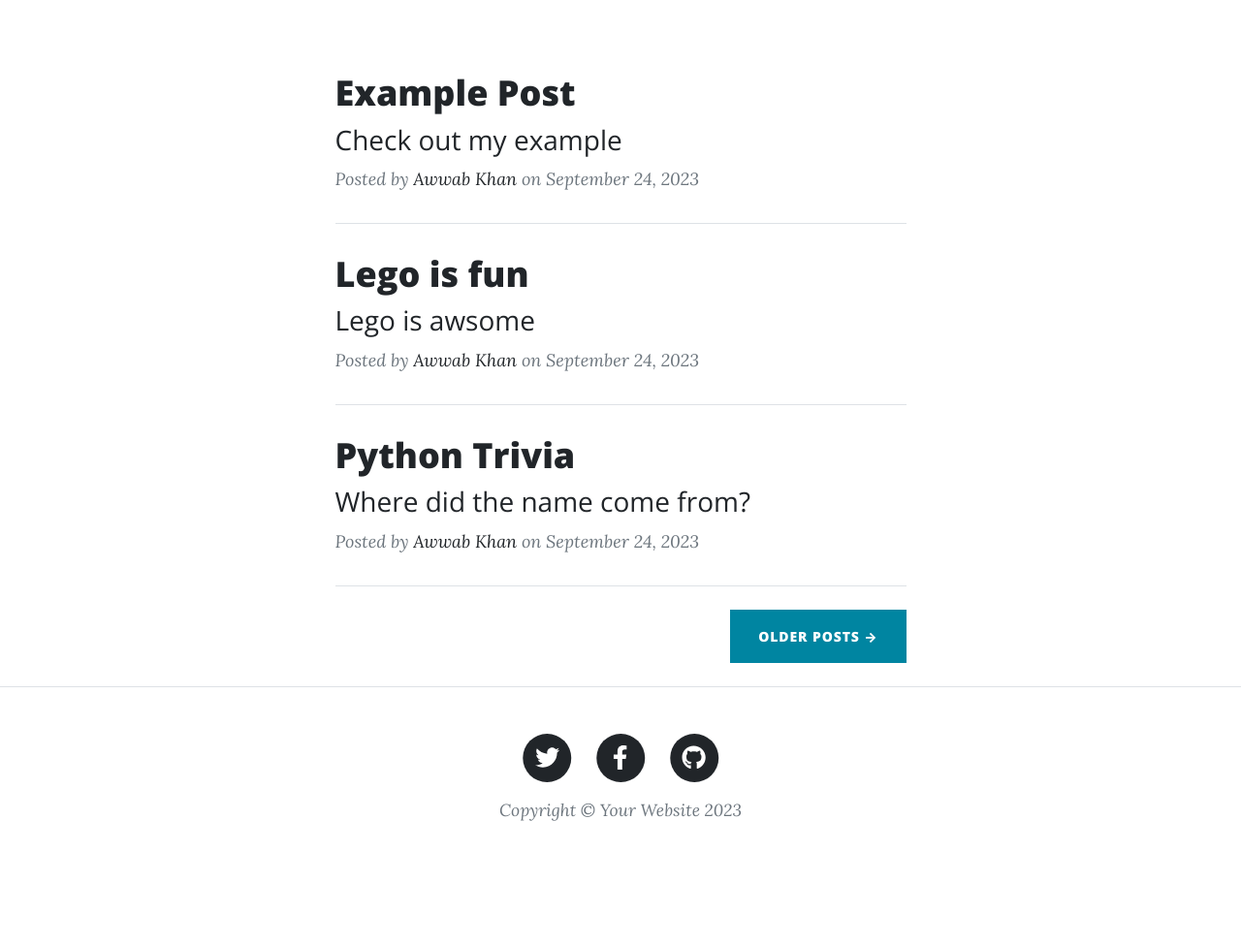
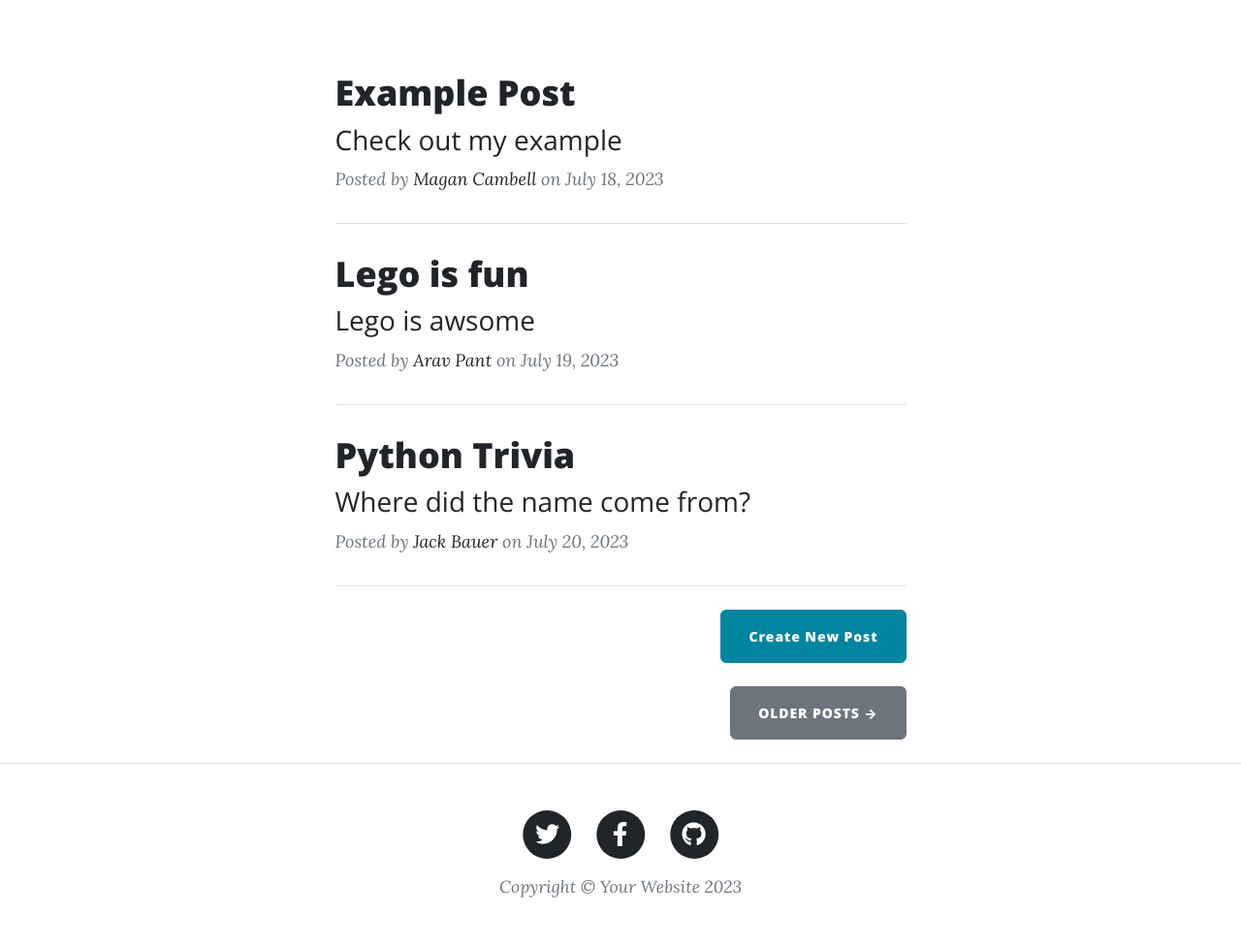
Before and after one commit to M-Awwab-Khan/cool-flask-blog, a Flask app: page / in a window 1280 px wide. Shown: the part 536-1512 px from the top of the page at 97% size. Before the commit the page ends 1383 px from the top, so only its background shows below. Run offline with Flask 3, Linux system fonts and the light colour scheme; some libraries are stand-ins or nearby versions.

Commit message:
redesgined all templates

```diff
--- a/templates/footer.html
+++ b/templates/footer.html
@@ -1,3 +1,4 @@
+        <!-- Footer-->
         <footer class="border-top">
           <div class="container px-4 px-lg-5">
               <div class="row gx-4 gx-lg-5 justify-content-center">
--- a/templates/header.html
+++ b/templates/header.html
@@ -1,31 +1,85 @@
+<!DOCTYPE html>
+<html lang="en">
   <head>
     <meta charset="utf-8" />
-    <meta name="viewport" content="width=device-width, initial-scale=1, shrink-to-fit=no" />
+    <meta
+      name="viewport"
+      content="width=device-width, initial-scale=1, shrink-to-fit=no"
+    />
     <meta name="description" content="" />
     <meta name="author" content="" />
     <title>Clean Blog - Start Bootstrap Theme</title>
-    <link rel="icon" type="image/x-icon" href="{{url_for('static', filename='assets/favicon.ico')}}" />
+    {% block styles %}
+    <!-- Load Bootstrap-Flask CSS here -->
+    {{ bootstrap.load_css() }}
+    <link
+      rel="icon"
+      type="image/x-icon"
+      href="{{ url_for('static', filename='assets/favicon.ico') }}"
+    />
     <!-- Font Awesome icons (free version)-->
-    <script src="https://use.fontawesome.com/releases/v6.3.0/js/all.js" crossorigin="anonymous"></script>
+    <script
+      src="https://use.fontawesome.com/releases/v6.3.0/js/all.js"
+      crossorigin="anonymous"
+    ></script>
     <!-- Google fonts-->
-    <link href="https://fonts.googleapis.com/css?family=Lora:400,700,400italic,700italic" rel="stylesheet" type="text/css" />
-    <link href="https://fonts.googleapis.com/css?family=Open+Sans:300italic,400italic,600italic,700italic,800italic,400,300,600,700,800" rel="stylesheet" type="text/css" />
+    <link
+      href="https://fonts.googleapis.com/css?family=Lora:400,700,400italic,700italic"
+      rel="stylesheet"
+      type="text/css"
+    />
+    <link
+      href="https://fonts.googleapis.com/css?family=Open+Sans:300italic,400italic,600italic,700italic,800italic,400,300,600,700,800"
+      rel="stylesheet"
+      type="text/css"
+    />
     <!-- Core theme CSS (includes Bootstrap)-->
-    <link href="{{ url_for('static', filename='css/styles.css')}}" rel="stylesheet" />
+    <link
+      href="{{ url_for('static', filename='css/styles.css') }}"
+      rel="stylesheet"
+    />
+    {% endblock %}
   </head>
-
+  <body>
+    <!-- Navigation-->
     <nav class="navbar navbar-expand-lg navbar-light" id="mainNav">
       <div class="container px-4 px-lg-5">
-        <a class="navbar-brand" href="index.html">Start Bootstrap</a>
-        <button class="navbar-toggler" type="button" data-bs-toggle="collapse" data-bs-target="#navbarResponsive" aria-controls="navbarResponsive" aria-expanded="false" aria-label="Toggle navigation">
+        <a class="navbar-brand" href="/">Start Bootstrap</a>
+        <button
+          class="navbar-toggler"
+          type="button"
+          data-bs-toggle="collapse"
+          data-bs-target="#navbarResponsive"
+          aria-controls="navbarResponsive"
+          aria-expanded="false"
+          aria-label="Toggle navigation"
+        >
           Menu
           <i class="fas fa-bars"></i>
         </button>
         <div class="collapse navbar-collapse" id="navbarResponsive">
           <ul class="navbar-nav ms-auto py-4 py-lg-0">
-                <li class="nav-item"><a class="nav-link px-lg-3 py-3 py-lg-4" href="/">Home</a></li>
-                <li class="nav-item"><a class="nav-link px-lg-3 py-3 py-lg-4" href="{{ url_for('about') }}">About</a></li>
-                <li class="nav-item"><a class="nav-link px-lg-3 py-3 py-lg-4" href="{{ url_for('contact') }}">Contact</a></li>
+            <li class="nav-item">
+              <a
+                class="nav-link px-lg-3 py-3 py-lg-4"
+                href="{{ url_for('get_all_posts') }}"
+                >Home</a
+              >
+            </li>
+            <li class="nav-item">
+              <a
+                class="nav-link px-lg-3 py-3 py-lg-4"
+                href="{{ url_for('about') }}"
+                >About</a
+              >
+            </li>
+            <li class="nav-item">
+              <a
+                class="nav-link px-lg-3 py-3 py-lg-4"
+                href="{{ url_for('contact') }}"
+                >Contact</a
+              >
+            </li>
           </ul>
         </div>
       </div>
--- a/templates/index.html
+++ b/templates/index.html
@@ -1,6 +1,10 @@
-{% include 'header.html' %}
+{% include "header.html" %}
+
 <!-- Page Header-->
-        <header class="masthead" style="background-image: url('/static/assets/img/home-bg.jpg')">
+<header
+  class="masthead"
+  style="background-image: url('../static/assets/img/home-bg.jpg')"
+>
   <div class="container position-relative px-4 px-lg-5">
     <div class="row gx-4 gx-lg-5 justify-content-center">
       <div class="col-md-10 col-lg-8 col-xl-7">
@@ -23,18 +27,33 @@
           <h2 class="post-title">{{ post.title }}</h2>
           <h3 class="post-subtitle">{{ post.subtitle }}</h3>
         </a>
+        <!-- TODO: Add code to delete posts below -->
         <p class="post-meta">
           Posted by
-                            <a href="#!">Awwab Khan</a>
-                            on September 24, 2023
+          <a href="#">{{post.author}}</a>
+          on {{post.date}}
         </p>
       </div>
+      <!-- Divider-->
       <hr class="my-4" />
       {% endfor %}
+
+      <!-- New Post -->
+      <div class="d-flex justify-content-end mb-4">
+      <!-- TODO: Adding new posts -->
+        <a
+          class="btn btn-primary float-right"
+          href="TODO: add code to add_new_post here"
+          >Create New Post</a
+        >
+      </div>
+
       <!-- Pager-->
-                    <div class="d-flex justify-content-end mb-4"><a class="btn btn-primary text-uppercase" href="#!">Older Posts →</a></div>
+      <div class="d-flex justify-content-end mb-4">
+        <a class="btn btn-secondary text-uppercase" href="#!">Older Posts →</a>
       </div>
     </div>
   </div>
-        <!-- Footer-->
-        {% include 'footer.html' %}
+</div>
+
+{% include "footer.html" %}
```
Also changed, not shown: templates/about.html (+26 -7 lines), templates/contact.html (+4 -5 lines), templates/make-post.html (added, +32 -0 lines), templates/post.html (+22 -11 lines). Lines whose indentation alone changed are shown as unchanged.
